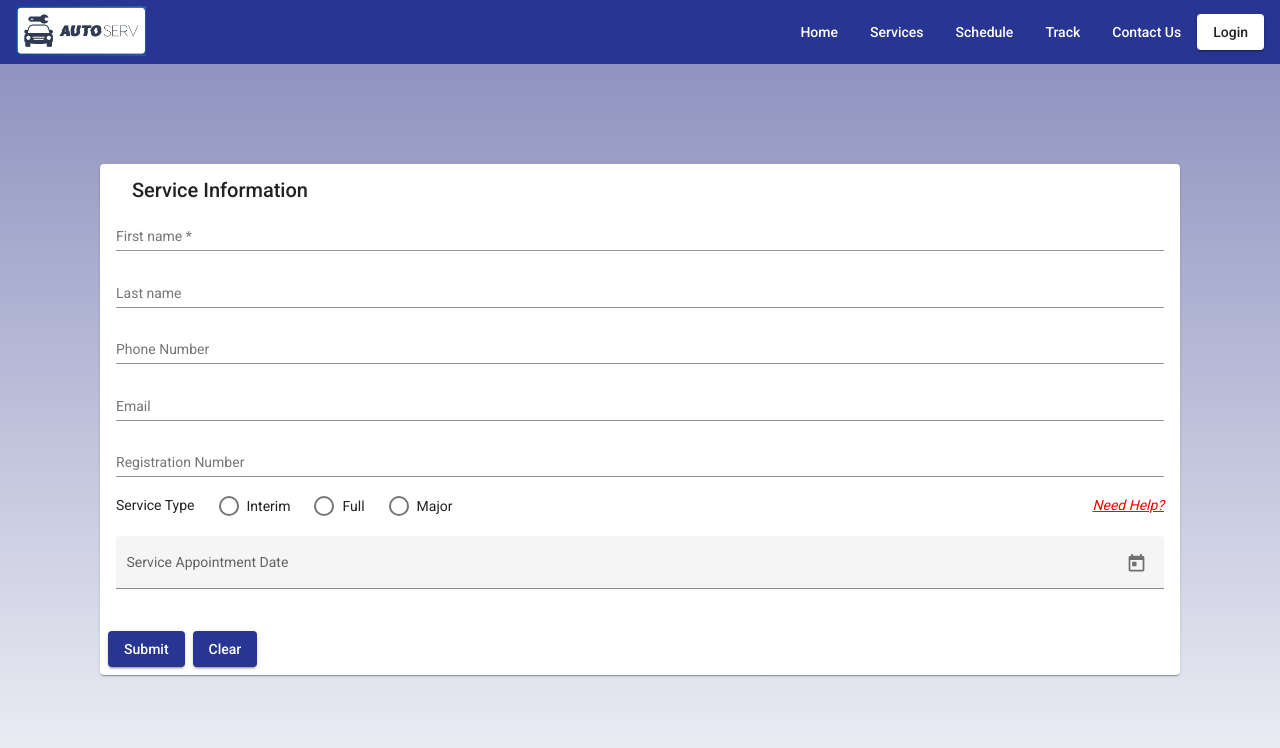
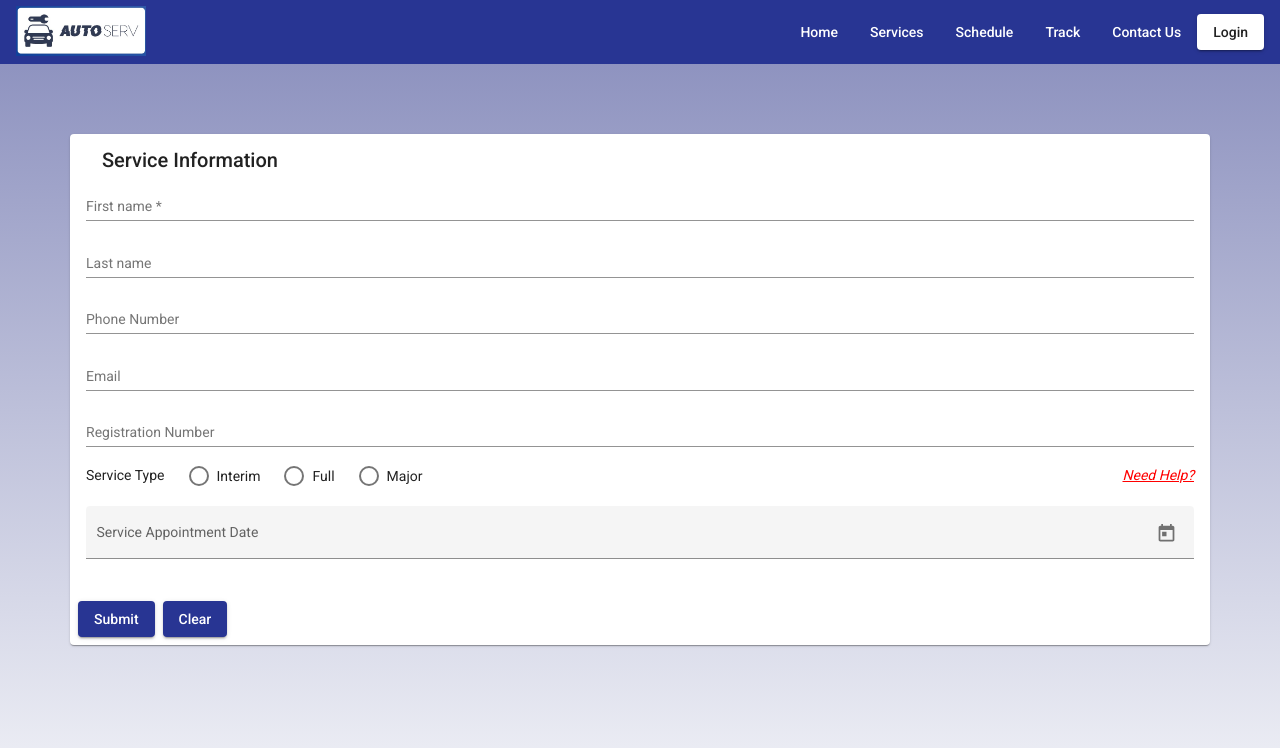
Before and after one commit to bawejahritik/AutoServ, an Angular app in the folder front-end/: page /AppointmentForm in a window 1280 px wide. Shown: the top 748 px of the page. Built offline with nearby package versions, Linux system fonts and the light colour scheme.

Commit message:
Updated appointment form component
Resized form

```diff
--- a/front-end/src/app/appointment-form/appointment-form.component.css
+++ b/front-end/src/app/appointment-form/appointment-form.component.css
@@ -1,5 +1,5 @@
 .container {
-    padding: 16px;
+    padding: 2rem;
 }
 
 .full-width {
@@ -12,7 +12,7 @@
 
 
 .form-container {
-    margin: 100px;
+    margin: 70px;
 }
 
 .confirmation {
```
Also changed, not shown: 1 other file (tests, documents, lock files or other folders).
